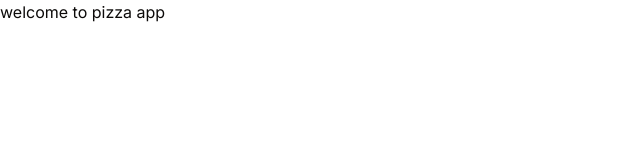
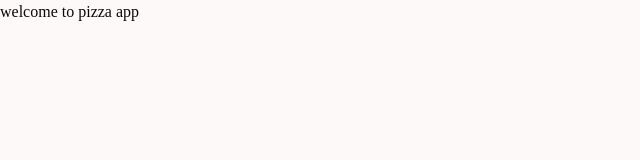
Before and after one commit to ProffessorLOGAN/online-pizza-landing-page, a Next.js app: page / in a window 1280 px wide. Shown: the top 160 px of the page, without its empty margins (0-640 px from the left). Built offline with nearby package versions, Linux system fonts and the light colour scheme.

Commit message:
theme set

```diff
--- a/src/app/globals.css
+++ b/src/app/globals.css
@@ -2,15 +2,14 @@
 @tailwind components;
 @tailwind utilities;
 
-*{
+* {
   margin: 0;
   padding: 0;
 }
 
-
 @layer base {
   :root {
-    --background: 0 0% 100%;
+    --background: 15, 33%, 98%;
     --foreground: 20 14.3% 4.1%;
     --card: 0 0% 100%;
     --card-foreground: 20 14.3% 4.1%;
@@ -65,7 +64,6 @@
   }
 }
 
-
 @layer base {
   * {
     @apply border-border;
--- a/src/app/layout.tsx
+++ b/src/app/layout.tsx
@@ -1,8 +1,9 @@
 import type { Metadata } from "next";
-import { Inter } from "next/font/google";
+import { Manrope } from "next/font/google";
 import "./globals.css";
+import { cn } from "@/lib/utils";
 
-const inter = Inter({ subsets: ["latin"] });
+const manrope = Manrope({ subsets: ["latin"], variable:"--font-manrope" });
 
 export const metadata: Metadata = {
   title: "Create Next App",
@@ -16,7 +17,10 @@ export default function RootLayout({
 }>) {
   return (
     <html lang="en">
-      <body className={inter.className}>{children}</body>
+      <body className={cn(
+        'min-h-screen bg-background font-manrope antialiased',
+        manrope.variable
+      )}>{children}</body>
     </html>
   );
 }
--- a/tailwind.config.ts
+++ b/tailwind.config.ts
@@ -1,4 +1,5 @@
 import type { Config } from "tailwindcss";
+import {fontFamily} from 'tailwindcss/defaultTheme'
 
 const config: Config = {
     darkMode: ["class"],
@@ -9,6 +10,9 @@ const config: Config = {
   ],
   theme: {
   	extend: {
+		fontFamily:{
+			sans:["var(--font-manrope)", ...fontFamily.sans],
+		},
   		backgroundImage: {
   			'gradient-radial': 'radial-gradient(var(--tw-gradient-stops))',
   			'gradient-conic': 'conic-gradient(from 180deg at 50% 50%, var(--tw-gradient-stops))'
```
